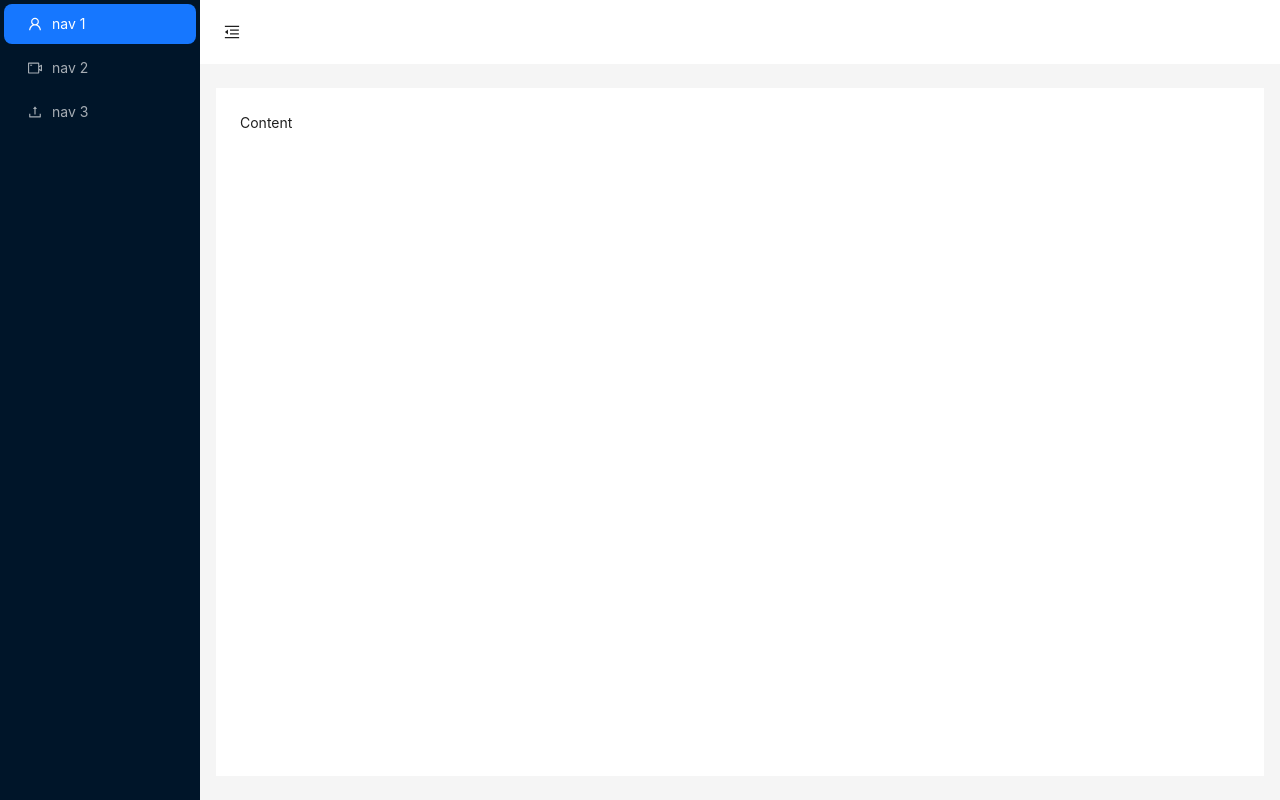
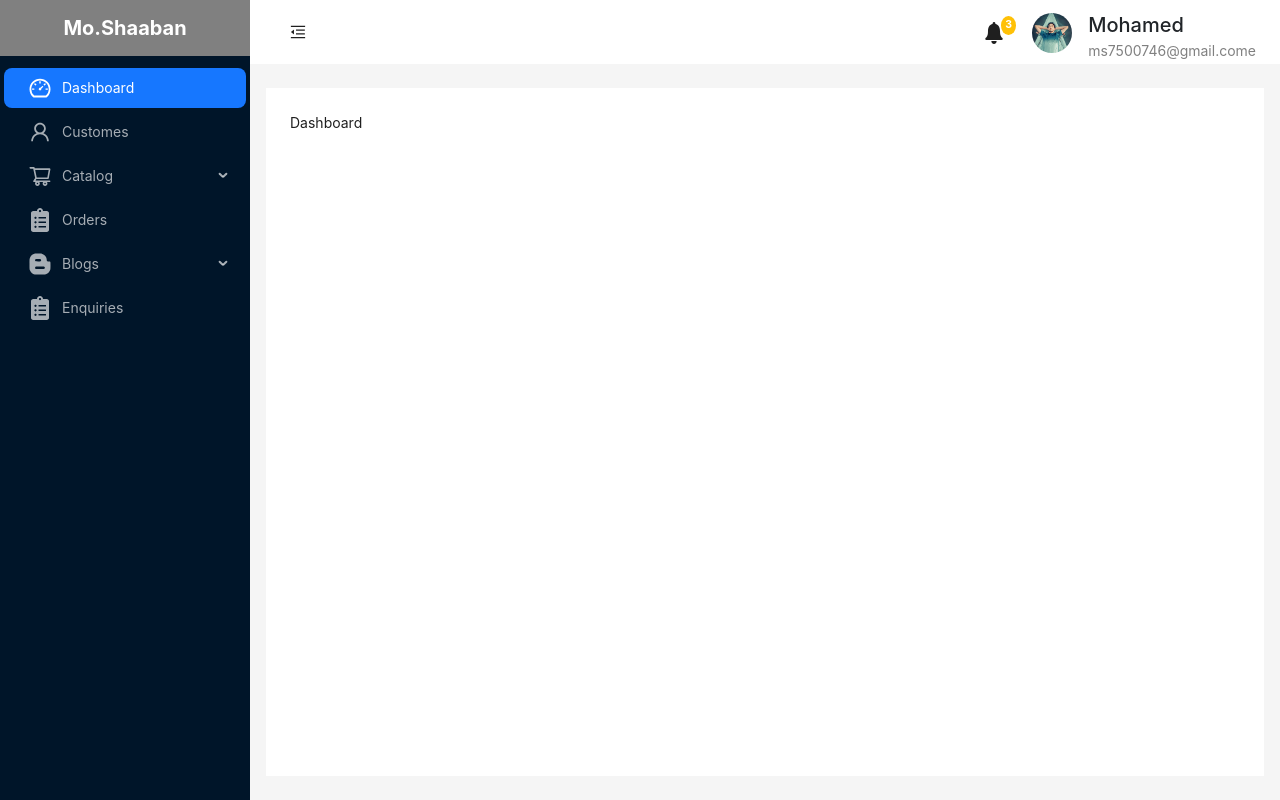
Before and after one commit to Mohammed-Shaaban-Ali/E-Commerce_Admin, a React (Create React App) app: page /admin in a window 1280 px wide. Built offline with nearby package versions, Linux system fonts and the light colour scheme.

Commit message:
hamdle main layout

```diff
--- a/src/pages/Forms/ForgetPassword.jsx
+++ b/src/pages/Forms/ForgetPassword.jsx
@@ -3,17 +3,14 @@ import "./Forms.css";
 
 const ForgetPassword = () => {
   return (
-    <div
-      className="py-5 "
-      style={{ background: "#ffd333", minHeight: "100vh" }}
-    >
+    <div className="py-5 " style={{ background: "gray", minHeight: "100vh" }}>
       <br />
       <br />
       <br />
       <br />
       <br />
       <div className="m-auto my-5 w-25 bg-white rounded-3 p-4">
-        <h3 className="text-center">Forget Password</h3>
+        <h3 className="text-center fw-bold ">Forget Password</h3>
         <p className="text-center" style={{ color: "gray" }}>
           Enter your email to get reset password mail.
         </p>
@@ -22,7 +19,7 @@ const ForgetPassword = () => {
 
           <button
             className="border-0 px-3 py-2 text-white fw-bold w-100"
-            style={{ background: "#ffd333" }}
+            style={{ background: "gray" }}
             type="submit"
           >
             Send Link
--- a/src/pages/Forms/Login.jsx
+++ b/src/pages/Forms/Login.jsx
@@ -4,17 +4,14 @@ import "./Forms.css";
 
 const Login = () => {
   return (
-    <div
-      className="py-5 "
-      style={{ background: "#ffd333", minHeight: "100vh" }}
-    >
+    <div className="py-5 " style={{ background: "gray", minHeight: "100vh" }}>
       <br />
       <br />
       <br />
       <br />
       <br />
       <div className="m-auto my-5 w-25 bg-white rounded-3 p-4">
-        <h3 className="text-center">Login</h3>
+        <h3 className="text-center fw-bold">Login</h3>
         <p className="text-center" style={{ color: "gray" }}>
           Login to your account to continue
         </p>
@@ -29,10 +26,7 @@ const Login = () => {
             <Link to="/rorget-password">Forget Password</Link>
           </div>
 
-          <div
-            className="px-3 py-2 text-center"
-            style={{ background: "#ffd333" }}
-          >
+          <div className="px-3 py-2 text-center" style={{ background: "gray" }}>
             <Link
               to="/admin"
               className="border-0 text-white fw-bold w-100 text-white text-decoration-none"
--- a/src/pages/Forms/ResetPassword.jsx
+++ b/src/pages/Forms/ResetPassword.jsx
@@ -3,17 +3,14 @@ import "./Forms.css";
 
 const ResetPassword = () => {
   return (
-    <div
-      className="py-5 "
-      style={{ background: "#ffd333", minHeight: "100vh" }}
-    >
+    <div className="py-5 " style={{ background: "gray", minHeight: "100vh" }}>
       <br />
       <br />
       <br />
       <br />
       <br />
       <div className="m-auto my-5 w-25 bg-white rounded-3 p-4">
-        <h3 className="text-center">Reset Password</h3>
+        <h3 className="text-center  fw-bold">Reset Password</h3>
         <p className="text-center" style={{ color: "gray" }}>
           Enter Your New Password
         </p>
@@ -21,8 +18,8 @@ const ResetPassword = () => {
           <CustomInput type="password" id="password" label="New Password" />
           <CustomInput type="password" id="password" label="Confirm password" />
           <button
-            className="border-0 px-3 py-2 text-white fw-bold w-100"
-            style={{ background: "#ffd333" }}
+            className=" border-0 px-3 py-2 text-white fw-bold w-100"
+            style={{ background: "gray" }}
             type="submit"
           >
             Reset Password
--- a/src/pages/MainLayout/MainLayout.css
+++ b/src/pages/MainLayout/MainLayout.css
@@ -7,15 +7,67 @@
 }
 
 .trigger:hover {
-    color: #1890ff;
-}
-
-.logo {
-    height: 32px;
-    margin: 16px;
-    background-color: rgba(255, 255, 255, 0.3);
+    color: #1890ff !important;
 }
 
 .ant-layout {
     min-height: 100vh;
 }
+
+.ant-layout-sider {
+    flex: 0 0 250px !important;
+    max-width: 250px !important;
+    width: 250px !important;
+}
+
+.ant-layout-sider-collapsed {
+    flex: 0 0 80px !important;
+    max-width: 80px !important;
+    width: 80px !important;
+}
+
+.logo {
+    background-color: gray;
+}
+
+.sm-logo {
+    display: none;
+    font-weight: bold;
+}
+
+.lg-logo {
+
+    font-weight: bold;
+}
+
+.ant-layout-sider-collapsed .lg-logo {
+    display: none;
+}
+
+.ant-layout-sider-collapsed .sm-logo {
+    display: block;
+}
+
+:where(.css-dev-only-do-not-override-fpg3f5).ant-menu-dark:not(.ant-menu-horizontal) .ant-menu-item:not(.ant-menu-item-selected):hover,
+:where(.css-dev-only-do-not-override-fpg3f5).ant-menu-dark>.ant-menu:not(.ant-menu-horizontal) .ant-menu-item:not(.ant-menu-item-selected):hover,
+li:hover {
+    background-color: #188fff99;
+
+}
+
+
+.adminPhoto {
+    width: 40px;
+    object-fit: cover;
+}
+
+.adminPhoto img {
+    border-radius: 50%;
+}
+
+.info p {
+    height: 0;
+    line-height: 0;
+    margin-top: 14px;
+    color: gray;
+}
--- a/src/pages/MainLayout/MainLayout.jsx
+++ b/src/pages/MainLayout/MainLayout.jsx
@@ -1,16 +1,25 @@
+import React, { useState } from "react";
+import { useNavigate, Outlet } from "react-router-dom";
 import "./MainLayout.css";
 
-import React, { useState } from "react";
+import { MenuFoldOutlined, MenuUnfoldOutlined } from "@ant-design/icons";
 import {
-  MenuFoldOutlined,
-  MenuUnfoldOutlined,
-  UploadOutlined,
-  UserOutlined,
-  VideoCameraOutlined,
-} from "@ant-design/icons";
+  AiOutlineShoppingCart,
+  AiOutlineDashboard,
+  AiOutlineUser,
+  AiOutlineBgColors,
+} from "react-icons/ai";
+import { SiBrandfolder } from "react-icons/si";
+import { BiCategoryAlt } from "react-icons/bi";
+import { FaClipboardList, FaBloggerB } from "react-icons/fa";
+import { ImBlog } from "react-icons/im";
+import { IoIosNotifications } from "react-icons/io";
 
 import { Layout, Menu, Button, theme } from "antd";
-const { Header, Sider, Content } = Layout;
+import { Content } from "antd/es/layout/layout";
+
+import adminPhoto from "../../image/admin.jpg";
+const { Header, Sider } = Layout;
 
 const MainLayout = () => {
   const [collapsed, setCollapsed] = useState(false);
@@ -18,29 +27,122 @@ const MainLayout = () => {
     token: { colorBgContainer },
   } = theme.useToken();
 
+  const navigate = useNavigate();
+
   return (
     <Layout>
       <Sider trigger={null} collapsible collapsed={collapsed}>
-        <div className="demo-logo-vertical" />
+        <div className="logo">
+          <h2 className="text-white fs-5 text-center py-3 ">
+            <span className="sm-logo">MSH</span>
+            <span className="lg-logo">Mo.Shaaban</span>
+          </h2>
+        </div>
+
         <Menu
+          onClick={({ key }) => {
+            if (key === "singout") {
+            } else {
+              navigate(key);
+            }
+          }}
           theme="dark"
           mode="inline"
-          defaultSelectedKeys={["1"]}
+          defaultSelectedKeys={[""]}
           items={[
             {
-              key: "1",
-              icon: <UserOutlined />,
-              label: "nav 1",
+              key: "",
+              icon: <AiOutlineDashboard className="fs-4" />,
+              label: "Dashboard",
             },
             {
-              key: "2",
-              icon: <VideoCameraOutlined />,
-              label: "nav 2",
+              key: "customes",
+              icon: <AiOutlineUser className="fs-4" />,
+              label: "Customes",
             },
             {
-              key: "3",
-              icon: <UploadOutlined />,
-              label: "nav 3",
+              key: "catalog",
+              icon: <AiOutlineShoppingCart className="fs-4" />,
+              label: "Catalog",
+              children: [
+                {
+                  key: "product",
+                  icon: <AiOutlineShoppingCart className="fs-5" />,
+                  label: "Product",
+                },
+                {
+                  key: "product-list",
+                  icon: <AiOutlineShoppingCart className="fs-5" />,
+                  label: "Product List",
+                },
+                {
+                  key: "brand",
+                  icon: <SiBrandfolder className="fs-5" />,
+                  label: "Brand",
+                },
+                {
+                  key: "brand-list",
+                  icon: <SiBrandfolder className="fs-5" />,
+                  label: "Brand List",
+                },
+                {
+                  key: "category",
+                  icon: <BiCategoryAlt className="fs-5" />,
+                  label: "Category",
+                },
+                {
+                  key: "category-list",
+                  icon: <BiCategoryAlt className="fs-5" />,
+                  label: "Category List",
+                },
+                {
+                  key: "color",
+                  icon: <AiOutlineBgColors className="fs-5" />,
+                  label: "Color",
+                },
+                {
+                  key: "color-list",
+                  icon: <AiOutlineBgColors className="fs-5" />,
+                  label: "Color List",
+                },
+              ],
+            },
+            {
+              key: "orders",
+              icon: <FaClipboardList className="fs-4" />,
+              label: "Orders",
+            },
+            {
+              key: "blogs",
+              icon: <FaBloggerB className="fs-4" />,
+              label: "Blogs",
+              children: [
+                {
+                  key: "blog",
+                  icon: <ImBlog className="fs-5" />,
+                  label: "Blog",
+                },
+                {
+                  key: "blog-list",
+                  icon: <FaBloggerB className="fs-5" />,
+                  label: "Blog List",
+                },
+                {
+                  key: "blog-category",
+                  icon: <ImBlog className="fs-5" />,
+                  label: "Blog Category",
+                },
+                {
+                  key: "blog-list-category",
+                  icon: <FaBloggerB className="fs-5" />,
+                  label: "Blog List Category",
+                },
+              ],
+            },
+            {
+              key: "enquiries",
+              icon: <FaClipboardList className="fs-4" />,
+              label: "Enquiries",
             },
           ]}
         />
@@ -51,6 +153,7 @@ const MainLayout = () => {
             padding: 0,
             background: colorBgContainer,
           }}
+          className="d-flex justify-content-between ps-3 pe-4"
         >
           <Button
             type="text"
@@ -62,16 +165,39 @@ const MainLayout = () => {
               height: 64,
             }}
           />
+
+          <div className="d-flex gap-4 align-items-center">
+            <div className="position-relative">
+              <IoIosNotifications className="fs-3" />
+              <span
+                style={{ margin: "16px -7px" }}
+                className="position-absolute badge bg-warning p-1 rounded-circle"
+              >
+                3
+              </span>
+            </div>
+
+            <div className="d-flex align-items-center gap-3">
+              <div className="adminPhoto">
+                <img className="img-fluid" src={adminPhoto} alt="adminPhoto" />
+              </div>
+              <div className="info">
+                <h5 className="text-dark mb-0">Mohamed</h5>
+                <p className="mb-0">ms7500746@gmail.come</p>
+              </div>
+            </div>
+          </div>
         </Header>
+
         <Content
           style={{
             margin: "24px 16px",
             padding: 24,
-            minHeight: 280,
-            background: colorBgContainer,
+            minHeight: 240,
+            backgroundColor: colorBgContainer,
           }}
         >
-          Content
+          <Outlet />
         </Content>
       </Layout>
     </Layout>
```
Also changed, not shown: src/image/admin.jpg (added).
